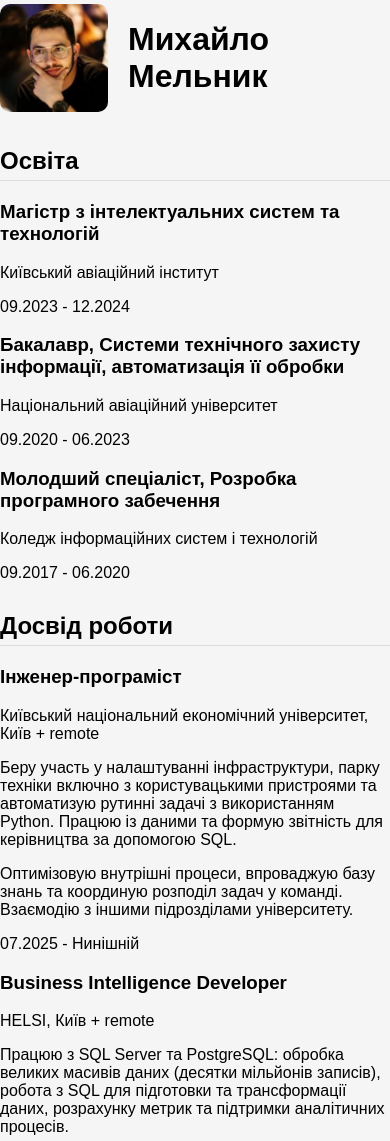
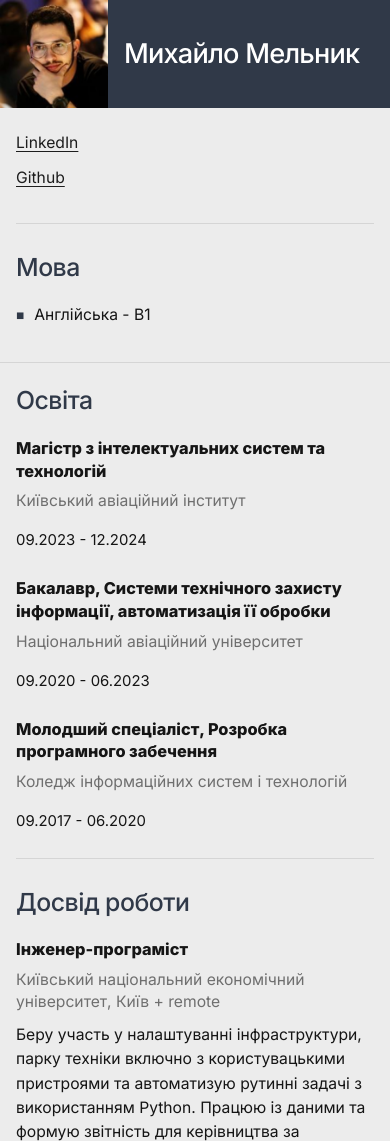
Before and after one commit to msmelnyk/CV, a plain HTML site: page index.html in a window 390 px wide. Shown: the top 1141 px of the page. Drawn offline with Linux system fonts and the light colour scheme.

Commit message:
Fix style and adaptive v2
Refactor styles
Change the text

```diff
--- a/index.html
+++ b/index.html
@@ -69,8 +69,8 @@
               <h3>Business Intelligence Developer</h3>
               <p class="entry__org">HELSI, Київ + remote</p>
               <div class="entry__text">
-                <p>Працюю з SQL Server та PostgreSQL: обробка великих масивів даних (десятки мільйонів записів), робота з SQL для підготовки та трансформації даних, розрахунку метрик та підтримки аналітичних процесів.</p>
-                <p>Розробляю та підтримую інтерактивні дашборди в Power BI для клієнтів і внутрішніх команд. Брав участь у процесах ETL/ELT та підготовці даних з використанням SQL і Python, маю досвід роботи з Azure Data Factory (створення та підтримка простих data pipelines).</p>
+                <p>Працював з SQL Server та PostgreSQL: обробка великих масивів даних (десятки мільйонів записів), робота з SQL для підготовки та трансформації даних, розрахунку метрик та підтримки аналітичних процесів.</p>
+                <p>Підтримував інтерактивні дашборди в Power BI для клієнтів і внутрішніх команд. Брав участь у процесах ETL/ELT та підготовці даних з використанням SQL і Python, маю досвід роботи з Azure Data Factory (створення та підтримка простих data pipelines).</p>
                 <p>Автоматизовував процеси звітності та взаємодію з бізнес-користувачами і клієнтами для збору вимог і реалізації аналітичних рішень. Орієнтуюсь в медичному домені даних.</p>
               </div>
             </div>
--- a/style.css
+++ b/style.css
@@ -1,134 +1,253 @@
-body {
-    font-family: Arial, sans-serif;
-    background: #f5f5f5;
-    margin: 0;
+:root {
+  --bg: #dcdcdc;
+  --surface: #ececec;
+  --ink: #151515;
+  --muted: #6f6f6f;
+  --accent: #303948;
+  --line: #d5d5d5;
+  --link: #1d1d1d;
 }
 
-.container {
-    max-width: 900px;
-    margin: 40px auto;
-    background: white;
-    padding: 40px;
-    border-radius: 10px;
+* {
+  box-sizing: border-box;
 }
 
-/* HEADER / HERO */
+html {
+  scroll-behavior: smooth;
+}
+
+body {
+  margin: 0;
+  font-family: "Inter", Arial, sans-serif;
+  color: var(--ink);
+  background: var(--bg);
+}
+
+a {
+  color: var(--link);
+  text-decoration: underline;
+  text-underline-offset: 3px;
+}
+
+.resume {
+  max-width: 1190px;
+  margin: 0 auto;
+  background: var(--surface);
+  min-height: 100vh;
+}
+
+/* HERO */
 
 .hero {
   display: grid;
-    grid-template-columns: 150px 1fr;
-    gap: 20px;
-    align-items: center;
-    margin-bottom: 20px;
+  grid-template-columns: 248px minmax(0, 1fr);
+  align-items: stretch;
 }
 
 .avatar {
-    width: 150px;
-    height: 150px;
-    border-radius: 10px;
+  width: 248px;
+  height: 248px;
   object-fit: cover;
+  display: block;
 }
 
-.header-text {
-    background: #f0f0f0;
-    padding: 20px;
-    border-radius: 10px;
+.hero__content {
+  background: var(--accent);
+  color: #fff;
+  display: flex;
+  align-items: center;
+  padding: 32px 52px;
+  min-width: 0;
 }
 
-.header-text h1 {
+.hero__content h1 {
   margin: 0;
+  font-size: 3.7rem;
+  line-height: 1.05;
+  font-weight: 500;
+  letter-spacing: -0.03em;
 }
 
-/* LAYOUT */
+/* MAIN LAYOUT */
 
-.main {
+.content-grid {
   display: grid;
-    grid-template-columns: 2fr 1fr;
-    gap: 30px;
+  grid-template-columns: minmax(0, 1fr) 320px;
+  grid-template-areas: "main side";
 }
 
-/* RIGHT COLUMN */
+.main-column {
+  grid-area: main;
+  padding: 50px 48px 56px 50px;
+  min-width: 0;
+}
 
 .side-column {
-    font-size: 14px;
-}
-
-.side-column a {
-    display: block;
-    margin-bottom: 5px;
-    color: #0077b5;
-    text-decoration: none;
+  grid-area: side;
+  border-left: 1px solid var(--line);
+  padding: 50px 42px 56px;
+  min-width: 0;
 }
 
 /* SECTIONS */
 
-section {
-    margin-top: 30px;
+.section h2,
+.side-section h2 {
+  margin: 0 0 28px;
+  font-size: 2rem;
+  line-height: 1.1;
+  font-weight: 500;
+  color: var(--accent);
+  letter-spacing: -0.02em;
 }
 
-h2 {
-    border-bottom: 1px solid #ddd;
-    padding-bottom: 5px;
+.section--separated {
+  border-top: 1px solid var(--line);
+  margin-top: 26px;
+  padding-top: 30px;
 }
 
-/* EXPERIENCE ITEMS */
-
-.item {
-    display: grid;
-    grid-template-columns: 140px 1fr;
-    gap: 15px;
-    margin-top: 15px;
+.side-section + .side-section {
+  border-top: 1px solid var(--line);
+  margin-top: 34px;
+  padding-top: 30px;
 }
 
-.item span {
-    display: block;
-    text-align: center;
-    min-width: 120px;
-    font-size: 14px;
-    color: gray;
+/* ENTRIES */
+
+.entry {
+  display: grid;
+  grid-template-columns: minmax(0, 1fr) 180px;
+  gap: 22px;
+  margin-bottom: 42px;
+  align-items: start;
 }
 
-.item h3 {
-    margin: 0;
+.entry--compact {
+  margin-bottom: 26px;
 }
 
-.item ul {
-    margin: 5px 0 0 20px;
+.entry__main {
+  min-width: 0;
 }
 
-/* MOBILE */
+.entry__main h3 {
+  margin: 0 0 8px;
+  font-size: 1.02rem;
+  line-height: 1.4;
+  font-weight: 800;
+}
+
+.entry__org {
+  margin: 0 0 10px;
+  color: var(--muted);
+  font-size: 0.98rem;
+  line-height: 1.4;
+}
+
+.entry__text p,
+.entry__link {
+  margin: 0 0 8px;
+  font-size: 0.98rem;
+  line-height: 1.55;
+}
+
+.entry__text p:last-child,
+.entry__link:last-child {
+  margin-bottom: 0;
+}
+
+.entry__meta {
+  display: flex;
+  align-items: flex-start;
+  justify-content: center;
+  text-align: center;
+  white-space: nowrap;
+  font-size: 0.96rem;
+  line-height: 1.4;
+  padding-top: 3px;
+  min-height: 100%;
+}
+
+/* SIDE CONTENT */
+
+.plain-links,
+.language-list {
+  list-style: none;
+  margin: 0;
+  padding: 0;
+}
+
+.plain-links li,
+.language-list li {
+  margin-bottom: 12px;
+  font-size: 0.98rem;
+  line-height: 1.45;
+}
+
+.language-list li::before {
+  content: "■";
+  display: inline-block;
+  font-size: 0.85rem;
+  margin-right: 10px;
+  color: var(--accent);
+  vertical-align: middle;
+}
+
+/* TABLET / MOBILE */
 
 @media (max-width: 960px) {
-
-    .main {
-        display: flex;
-        flex-direction: column;
-    }
-
-    /* ПРАВА КОЛОНКА ВГОРУ */
-    .side-column {
-        order: -1;
-    }
-
-    /* HERO НЕ ЛАМАЄТЬСЯ */
   .hero {
-        grid-template-columns: 132px 1fr;
+    grid-template-columns: 132px minmax(0, 1fr);
   }
 
   .avatar {
     width: 132px;
     height: 132px;
   }
+
+  .hero__content {
+    padding: 24px 22px;
   }
 
-@media (max-width: 520px) {
-
-    .container {
-        padding: 20px;
+  .hero__content h1 {
+    font-size: 2.2rem;
   }
 
+  .content-grid {
+    grid-template-columns: 1fr;
+    grid-template-areas:
+      "side"
+      "main";
+  }
+
+  .main-column,
+  .side-column {
+    padding: 32px 24px;
+  }
+
+  .side-column {
+    border-left: 0;
+    border-bottom: 1px solid var(--line);
+    padding-bottom: 28px;
+  }
+
+  .entry {
+    grid-template-columns: minmax(0, 1fr) 150px;
+    gap: 16px;
+    margin-bottom: 30px;
+  }
+
+  .entry__meta {
+    font-size: 0.93rem;
+  }
+}
+
+/* SMALL MOBILE */
+
+@media (max-width: 560px) {
   .hero {
-        grid-template-columns: 108px 1fr;
+    grid-template-columns: 108px minmax(0, 1fr);
   }
 
   .avatar {
@@ -136,11 +255,35 @@
     height: 108px;
   }
 
-    .item {
-        grid-template-columns: 1fr;
+  .hero__content {
+    padding: 18px 16px;
   }
 
-    .item span {
+  .hero__content h1 {
+    font-size: 1.7rem;
+  }
+
+  .section h2,
+  .side-section h2 {
+    font-size: 1.55rem;
+    margin-bottom: 22px;
+  }
+
+  .entry {
+    grid-template-columns: 1fr;
+    gap: 8px;
+    margin-bottom: 26px;
+  }
+
+  .entry__meta {
+    justify-content: flex-start;
     text-align: left;
+    white-space: normal;
+    padding-top: 0;
+  }
+
+  .main-column,
+  .side-column {
+    padding: 24px 16px;
   }
 }
```
Lines whose indentation alone changed are shown as unchanged.
